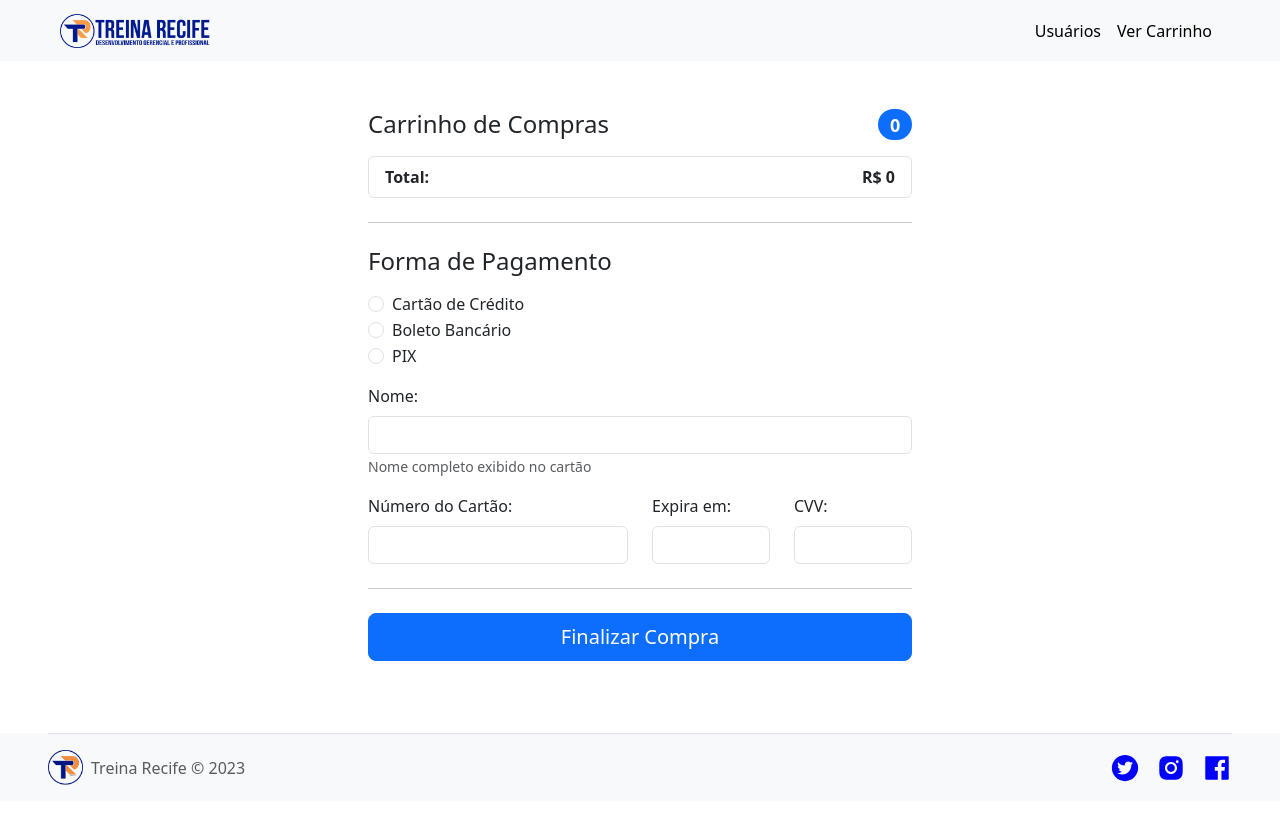
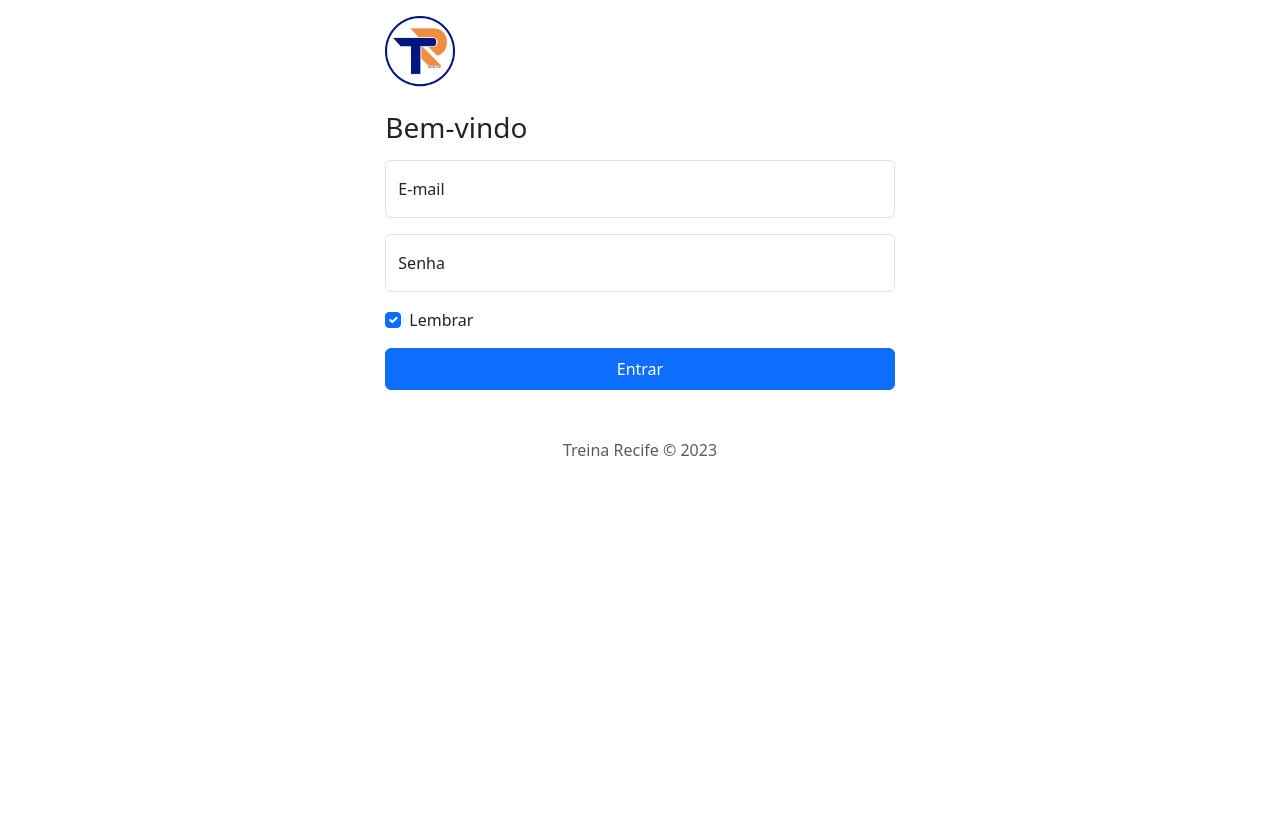
Before and after one commit to adsonb87/treina-recife-portal-web, a React (Create React App) app: page /carrinho in a window 1280 px wide. After the commit the page ends 800 px from the top, so only its background shows below. Built offline with nearby package versions, Linux system fonts and the light colour scheme.

Commit message:
Controle de rotas

```diff
--- a/db.json
+++ b/db.json
@@ -8,14 +8,6 @@
       "senha": "1234",
       "genero": "M",
       "idade": 35
-    },
-    {
-      "id": 2,
-      "nome": "Edilson",
-      "sobrenome": "Carlos",
-      "email": "edilson@gmail.com",
-      "genero": "M",
-      "idade": 44
     },
     {
       "id": 3,
--- a/src/App.js
+++ b/src/App.js
@@ -1,28 +1,12 @@
 import "./App.css";
-import Login from "./pages/Login";
-import { BrowserRouter, Route, Routes } from "react-router-dom";
-import Home from "./pages/Home";
-import Curso from "./pages/Curso";
-import CarrinhoDeCompras from "./pages/CarrinhoDeCompras";
 import { GlobalProvider } from "./contexts/GlobalContext";
-import Usuarios from "./pages/Usuarios";
-import Usuario from "./pages/Usuarios/Usuario";
+import TreinaRecifeRoutes from "./routes/TreinaRecifeRoutes";
 
 
 function App() {
   return (
     <GlobalProvider>
-      <BrowserRouter>
-        <Routes>
-          <Route index path="/" element={<Login />} />
-          <Route path="/cursos" element={<Home />} />
-          <Route path="/cursos/:id" element={<Curso />} />
-          <Route path="/carrinho" element={<CarrinhoDeCompras />} />
-          <Route path="/usuarios" element={<Usuarios />}/>
-          <Route path="/usuario/novo" element={<Usuario />}/>
-          <Route path="/usuario/:id" element={<Usuario />}/>
-        </Routes>
-      </BrowserRouter>
+      <TreinaRecifeRoutes/>
     </GlobalProvider>
   );
 }
--- a/src/components/Cabecalho/index.js
+++ b/src/components/Cabecalho/index.js
@@ -1,7 +1,15 @@
 import logo from "../../assets/treina_recife_logo2.png";
-import { Link } from "react-router-dom"
+import { Link, useNavigate } from "react-router-dom"
 
 function Cabecalho(){
+    const navigate = useNavigate();
+
+    const handleSair = () => {
+        sessionStorage.clear();
+        localStorage.removeItem("usuarioLogado");
+        navigate("/");
+    }
+
     return (
            <nav className="navbar navbar-expand-lg bg-light">
                 <div className="container-fluid mx-5">
@@ -23,6 +31,9 @@ function Cabecalho(){
                                 Ver Carrinho
                             </Link>
                         </li>
+                        <li className="nav-item">
+                           <button onClick={handleSair}> Sair </button>
+                        </li>
                     </ul>
                     </div>
                 </div>
--- a/src/components/Capa/index.js
+++ b/src/components/Capa/index.js
@@ -3,7 +3,7 @@ import { GlobalContext } from "../../contexts/GlobalContext";
 
 const Capa = () => {
 
-  const { usuarioLogado } = useContext(GlobalContext)
+  const { usuarioLogado } = useContext(GlobalContext);
 
   return (
     <>
--- a/src/contexts/GlobalContext.js
+++ b/src/contexts/GlobalContext.js
@@ -1,13 +1,11 @@
-import { createContext, useEffect, useState } from "react";
+import { createContext, useState } from "react";
 
 export const GlobalContext = createContext();
 
 export const GlobalProvider = ({ children }) => {
     const [carrinho, setCarrinho] = useState([]);
 
-    const [usuarioLogado, setUsuarioLogado] = useState();
-
-
+    const [usuarioLogado, setUsuarioLogado] = useState(obterUsuarioEmCache);
 
     const adicionarItem = (item) => {
         //Desestruturação da lista de carrinho de compras
@@ -26,3 +24,16 @@ export const GlobalProvider = ({ children }) => {
         </GlobalContext.Provider>
     )
 };
+
+function obterUsuarioEmCache(){
+    const usuarioSession = sessionStorage.getItem("usuarioLogado");
+    const usuarioLocal = localStorage.getItem("usuarioLogado");
+
+    if( usuarioSession ){
+        return JSON.parse(usuarioSession);
+    }else if( usuarioLocal ){
+        return JSON.parse(usuarioLocal);
+    }
+
+    return false;
+}
--- a/src/pages/Login/index.js
+++ b/src/pages/Login/index.js
@@ -8,6 +8,7 @@ function Login(){
     const[email, setEmail] = useState("");
     const[senha, setSenha] = useState("");
     const[erro, setErro] = useState("");
+    const[manterConectado, setManterConectado] = useState(true);
 
     const navigate = useNavigate();
 
@@ -27,7 +28,7 @@ function Login(){
                 email,
                 senha
             },
-            navigate, setUsuarioLogado);
+            navigate, setUsuarioLogado, manterConectado);
 
           }
 
@@ -66,7 +67,13 @@ function Login(){
                             }
                         </div>
                         <div className="form-check text-start my-3">
-                            <input className="form-check-input" type="checkbox" value="remember-me" id="flexCheckDefault"/>
+                            <input
+                                className="form-check-input"
+                                type="checkbox"
+                                value="remember-me"
+                                id="flexCheckDefault"
+                                defaultChecked={manterConectado}
+                                onChange={() => setManterConectado(!manterConectado)}/>
                             <label className="form-check-label" htmlFor="flexCheckDefault">Lembrar</label>
                         </div>
                         <button className="btn btn-primary w-100 py-2" type="submit">Entrar</button>
--- /dev/null
+++ b/src/routes/TreinaRecifeRoutes.js
@@ -0,0 +1,37 @@
+import { BrowserRouter, Route, Routes } from "react-router-dom";
+import Login from "../pages/Login";
+import Home from "../pages/Home";
+import Curso from "../pages/Curso";
+import CarrinhoDeCompras from "../pages/CarrinhoDeCompras";
+import Usuarios from "../pages/Usuarios";
+import Usuario from "../pages/Usuarios/Usuario";
+import { useContext } from "react";
+import { GlobalContext } from "../contexts/GlobalContext";
+
+function TreinaRecifeRoutes() {
+    const { usuarioLogado } = useContext(GlobalContext);
+
+    const redirecionar = (element) => {
+        if(!usuarioLogado){
+            return <Login />
+        }
+
+        return element;
+    }
+
+    return(
+    <BrowserRouter>
+        <Routes>
+          <Route index path="/" element={<Login />} />
+          <Route path="/cursos" element={redirecionar(<Home />)} />
+          <Route path="/cursos/:id" element={redirecionar(<Curso />)} />
+          <Route path="/carrinho" element={redirecionar(<CarrinhoDeCompras />)} />
+          <Route path="/usuarios" element={redirecionar(<Usuarios />)}/>
+          <Route path="/usuario/novo" element={redirecionar(<Usuario />)}/>
+          <Route path="/usuario/:id" element={redirecionar(<Usuario />)}/>
+        </Routes>
+    </BrowserRouter>
+    )
+}
+
+export default TreinaRecifeRoutes;
--- a/src/services/api.js
+++ b/src/services/api.js
@@ -55,7 +55,7 @@ export async function atualizarUsuario(usuario, navigate){
     ).catch(() => alert("Erro de rede !"));
 }
 
-export async function login(usuario, navigate, setUsuarioLogado){
+export async function login(usuario, navigate, setUsuarioLogado, manterConectado){
     try{
         const response = await api.get("/usuarios");
 
@@ -64,7 +64,15 @@ export async function login(usuario, navigate, setUsuarioLogado){
         response.data.map((user) => {
             if(user.email === usuario.email && user.senha === usuario.senha){
                 valid = true;
+
                 setUsuarioLogado(user);
+
+                if(manterConectado){
+                    localStorage.setItem("usuarioLogado", JSON.stringify(user));
+                }else {
+                    sessionStorage.setItem("usuarioLogado", JSON.stringify(user));
+                }
+
                 navigate("/cursos");
             }
         });
```
